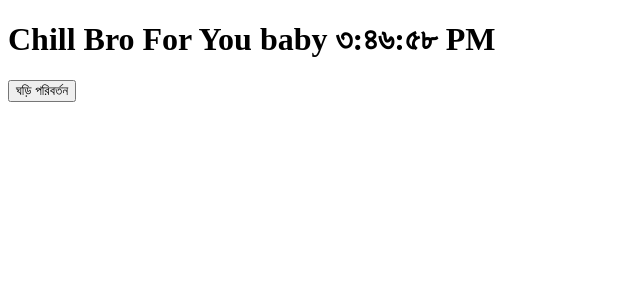
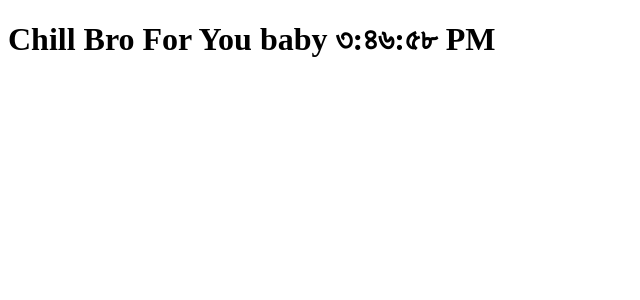
Before and after one commit to SOUROVSARKERTEC12/React, a React (Create React App) app: page / in a window 1280 px wide. Shown: the top 300 px of the page, without its empty margins (0-640 px from the left). Built offline with nearby package versions, Linux system fonts and the light colour scheme.

Commit message:
return null

```diff
--- a/src/components/Button.js
+++ b/src/components/Button.js
@@ -11,7 +11,8 @@ class Button extends React.Component {
     }
 
     render() {
-        const { change, locale, show } = this.props;
+        const { change, locale, show, enable } = this.props;
+        if(!enable) return null
         return (
             <>
                 <button type='button' onClick={() => change(locale)}>
--- a/src/components/Clock.js
+++ b/src/components/Clock.js
@@ -41,8 +41,8 @@ class Clock extends React.Component {
                 <h1 className='heading'>
                     <span className='text'> Chill Bro For You baby {date.toLocaleTimeString(locale)}</span>
                 </h1>
-                {locale === 'bn-BD' ? <Button change={this.handleClick} locale='en-US' show = {false}/>:
-                    <Button change={this.handleClick} locale='bn-BD' show/>}
+                {locale === 'bn-BD' ? <Button change={this.handleClick} locale='en-US' enable = {false}/>:
+                    <Button change={this.handleClick} locale='bn-BD' show enable/>}
             </div>
         );
     }
```
